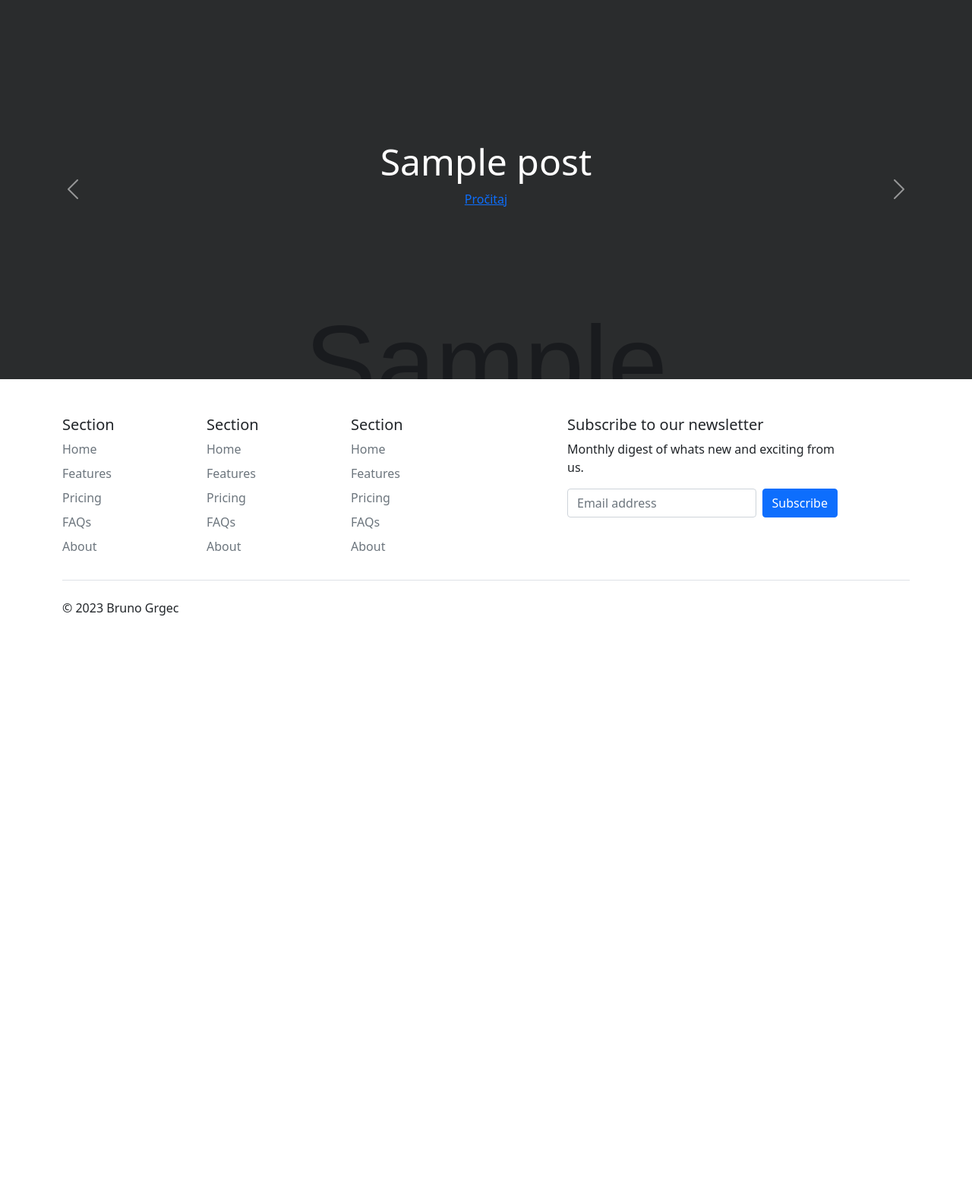
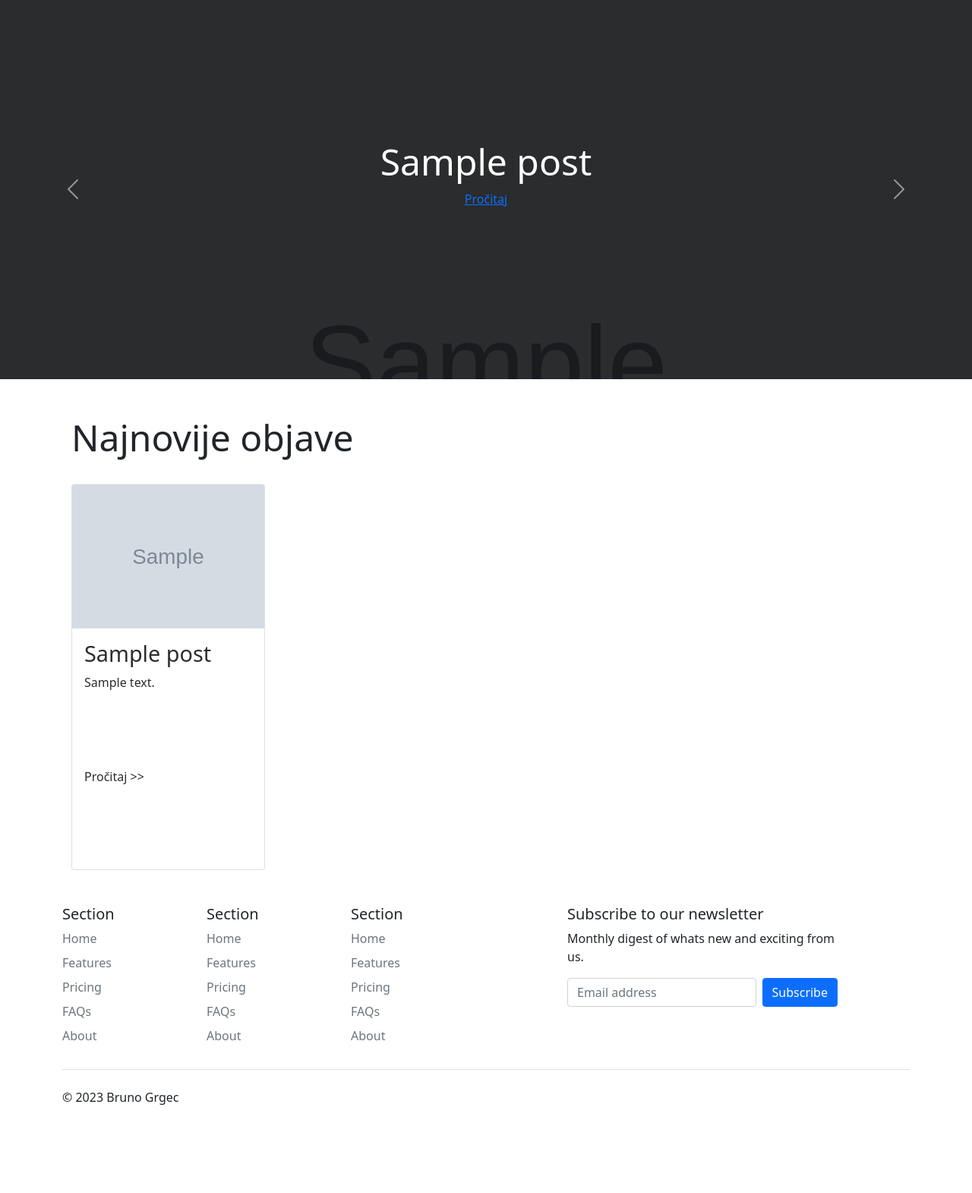
Before and after one commit to bgrgec/ZavrsniRad, a Django app: page / in a window 1280 px wide. Shown: the part 139-1709 px from the top of the page at 76% size. Before the commit the page ends 949 px from the top, so only its background shows below. Run offline with Django 4.2, Linux system fonts and the light colour scheme; tables that the repository leaves empty hold one stand-in row (values such as "Sample post"); grey boxes marked "Sample" are stand-in pictures.

Commit message:
Riješen dizajn početne stranice

```diff
--- a/ZavrsniRadProject/Blog/static/Blog/css/style.css
+++ b/ZavrsniRadProject/Blog/static/Blog/css/style.css
@@ -1,4 +1,4 @@
-.container-fluid{
+.sliderContainer{
     margin: 0px !important;
     padding: 0px !important;
     margin-top: -20px !important;
@@ -40,3 +40,34 @@
     font-size: 3rem !important;
     font-weight: 100 !important;
   }
+
+
+  .afterSliderContent{
+    margin-top: 200px !important;
+  }
+
+
+.card>a{
+  color: #2D2D2D !important;
+}
+
+.card-title{
+  font-size: 1.8em;
+  font-weight: 100;
+}
+
+.card-text,.card-footer{
+  font-weight: 300;
+}
+
+
+.card-body{
+  height: 175px !important;
+}
+
+
+.card-footer{
+  background: inherit;
+  border: none !important;
+  padding-bottom: 20px;
+}
--- a/ZavrsniRadProject/Blog/templates/Blog/index.html
+++ b/ZavrsniRadProject/Blog/templates/Blog/index.html
@@ -13,13 +13,15 @@
     </div>
     </header>
 
-      <div class="container-fluid">
+      <div class="container-fluid sliderContainer">
         <div class="row">
           <div class="col-md-12">
             <div class="slider">
         <div id="carouselExampleCaptions" class="carousel slide" data-bs-ride="false">
           <div class="carousel-inner">
-            {% for post in postData %}
+
+    {% for post in postData|slice:":3" %}
+
     <div class="carousel-item active">
       <img src="{{ post.featuredImage }}" class="d-block w-100" alt="...">
       <div class="carousel-caption">
@@ -28,6 +30,8 @@
       </div>
     </div>
     {% endfor %}
+
+
           </div>
           <button class="carousel-control-prev" type="button" data-bs-target="#carouselExampleCaptions" data-bs-slide="prev">
             <span class="carousel-control-prev-icon" aria-hidden="true"></span>
@@ -41,4 +45,45 @@
         </div>
       </div>
 
+      <div class="container-fluid py-5">
+        <div class="row">
+          <div class="col-md-12 pb-3 mb-4">
+            <div class="container">
+              <h2 class="postTitle">Najnovije objave</h2>
+            <br>
+            <div class="row row-cols-1 row-cols-md-4 g-4 h-100">
+
+                {% for post in postData|slice:":8" %}
+
+                <div class="col h-100">
+                  <div class="card h-100">
+                    <a class="text-decoration-none" href="/post/{{post.id}}/">
+                      <img src="{{post.featuredImage}}" class="card-img-top" alt="...">
+                    <div class="card-body">
+                      <h5 class="card-title">{{post.postName}}</h5>
+                      <p class="card-text">{{post.postContent|slice:":100"}}</p>
+                    </div>
+                    <div class="card-footer">
+                      <b class="mt-auto align-self-start">Pročitaj >></b>
+                    </div>
+                    </a>
+                  </div>
+                </div>
+                {% endfor %}
+
+
+
+
+              </div>
+
+            </div>
+
+          </div>
+
+        </div>
+      </div>
+
+</div></div>
+
+
   {% endblock %}
--- a/ZavrsniRadProject/Blog/views.py
+++ b/ZavrsniRadProject/Blog/views.py
@@ -2,7 +2,7 @@ from django.shortcuts import render
 from .models import Post
 # Create your views here.
 def index(request):
-    postList = Post.objects.all()[:3]
+    postList = Post.objects.all()
     context = {
         'postData':postList,
     }
```
Lines whose indentation alone changed are shown as unchanged.
